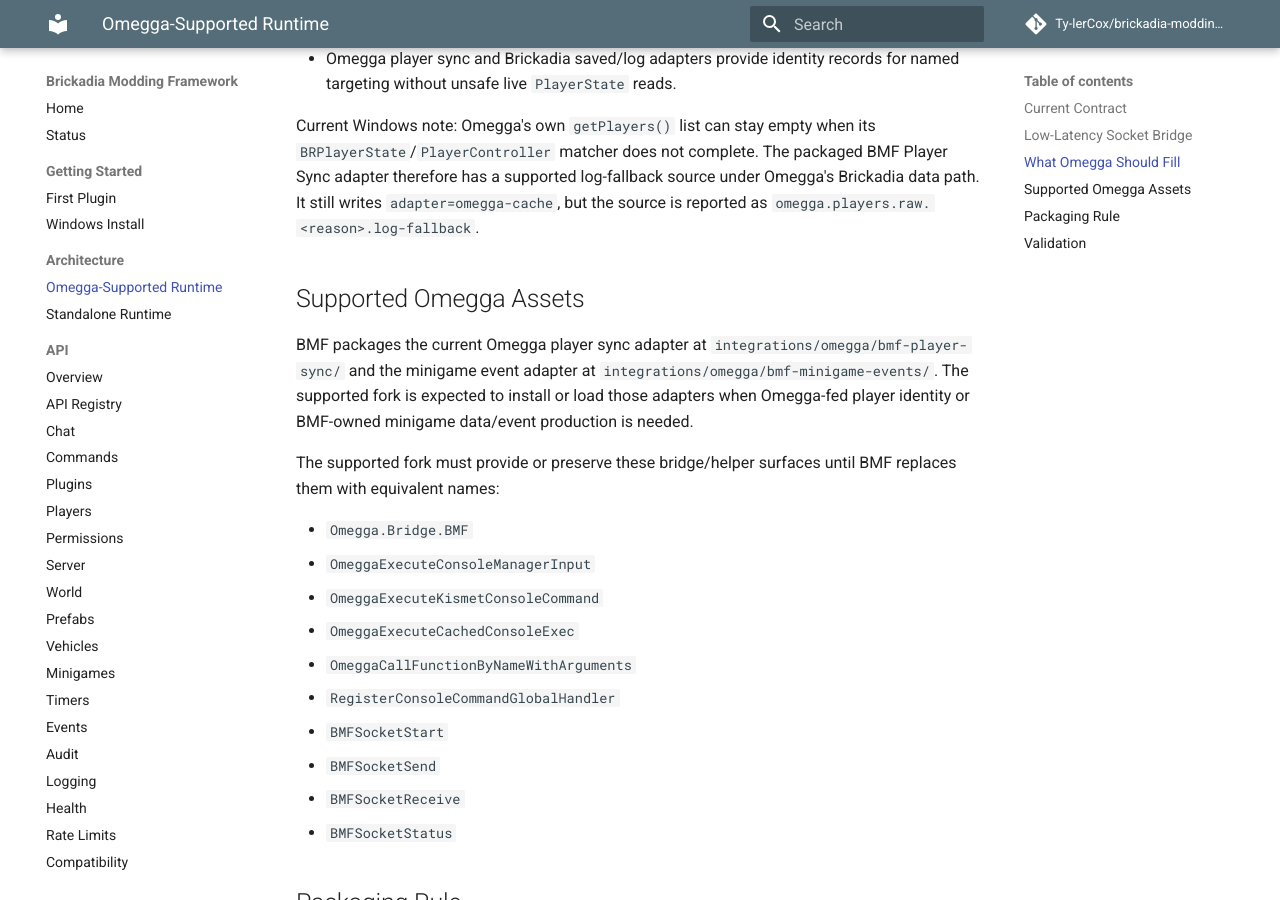
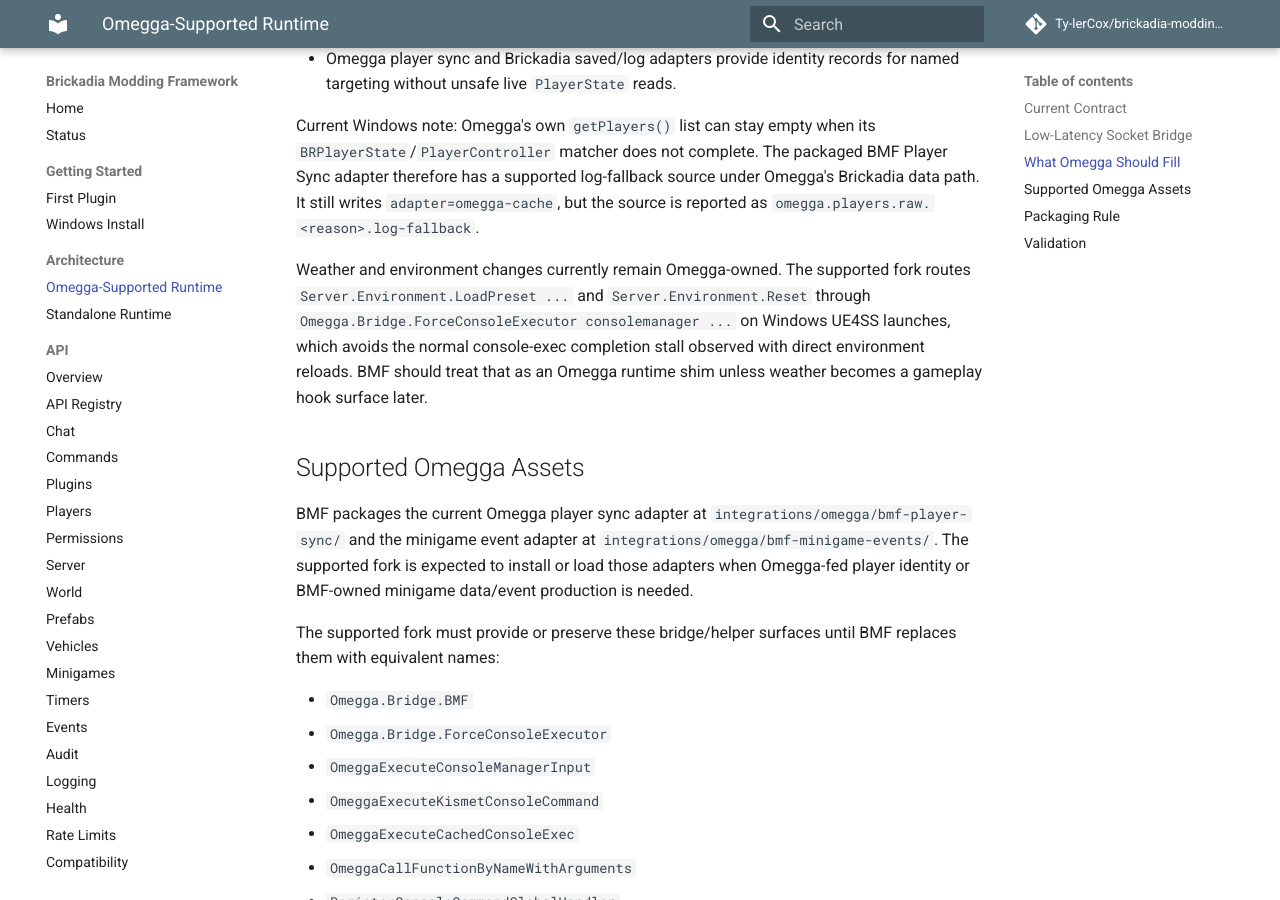
Before and after one commit to Ty-lerCox/brickadia-modding-framework, an MkDocs documentation site: the page built from docs/architecture/omegga-supported-runtime.md, in a window 1280 px wide and 900 px high, scrolled down 2392 px. Built offline with MkDocs 1.6.1 and Material for MkDocs 9.7.7, drawn with Linux system fonts in a browser that asks for light colours; comment, search, counter and statistics services are not loaded; some of the changed text lies outside the part shown.

```diff
--- a/docs/architecture/omegga-supported-runtime.md
+++ b/docs/architecture/omegga-supported-runtime.md
@@ -27,7 +27,7 @@
 | UE4SS compatibility setup | Installs the pinned UE4SS payload, Brickadia config, signatures, and bridge mod. |
 | Command bridge | Routes `Omegga.Bridge.BMF ...` into the BMF command worker for canaries and admin commands. |
 | BMF socket broker | Provides an authenticated loopback TCP broker for low-latency BMF command responses and event delivery between UE4SS and Omegga plugins. |
-| Console execution helpers | Provides the proven CL13530 console manager and Kismet fallback paths used by world/save APIs. |
+| Console execution helpers | Provides the proven CL13530 console manager and Kismet fallback paths used by world/save APIs and environment preset reloads. |
 | Live call-by-name helper | Enables the validated `ClientPushChatMessage` fanout to live `PlayerController` objects. |
 | Player sync adapter | Feeds safe player identity records into `BMF.players` without direct crash-prone `PlayerState` reads. |
 | Minigame data/event adapter | Feeds safe Omegga-observed minigame log events into `BMF.minigames.emitEvent` and `BMF.minigames.data()`; snapshot, team, and leaderboard polling stay unsafe opt-ins until replaced by a proven BMF producer. |
@@ -91,6 +91,13 @@
 Brickadia data path. It still writes `adapter=omegga-cache`, but the source is
 reported as `omegga.players.raw.<reason>.log-fallback`.
 
+Weather and environment changes currently remain Omegga-owned. The supported
+fork routes `Server.Environment.LoadPreset ...` and `Server.Environment.Reset`
+through `Omegga.Bridge.ForceConsoleExecutor consolemanager ...` on Windows
+UE4SS launches, which avoids the normal console-exec completion stall observed
+with direct environment reloads. BMF should treat that as an Omegga runtime
+shim unless weather becomes a gameplay hook surface later.
+
 ## Supported Omegga Assets
 
 BMF packages the current Omegga player sync adapter at
@@ -103,6 +110,7 @@
 surfaces until BMF replaces them with equivalent names:
 
 - `Omegga.Bridge.BMF`
+- `Omegga.Bridge.ForceConsoleExecutor`
 - `OmeggaExecuteConsoleManagerInput`
 - `OmeggaExecuteKismetConsoleCommand`
 - `OmeggaExecuteCachedConsoleExec`
```
Also changed, not shown: 1 other file.
